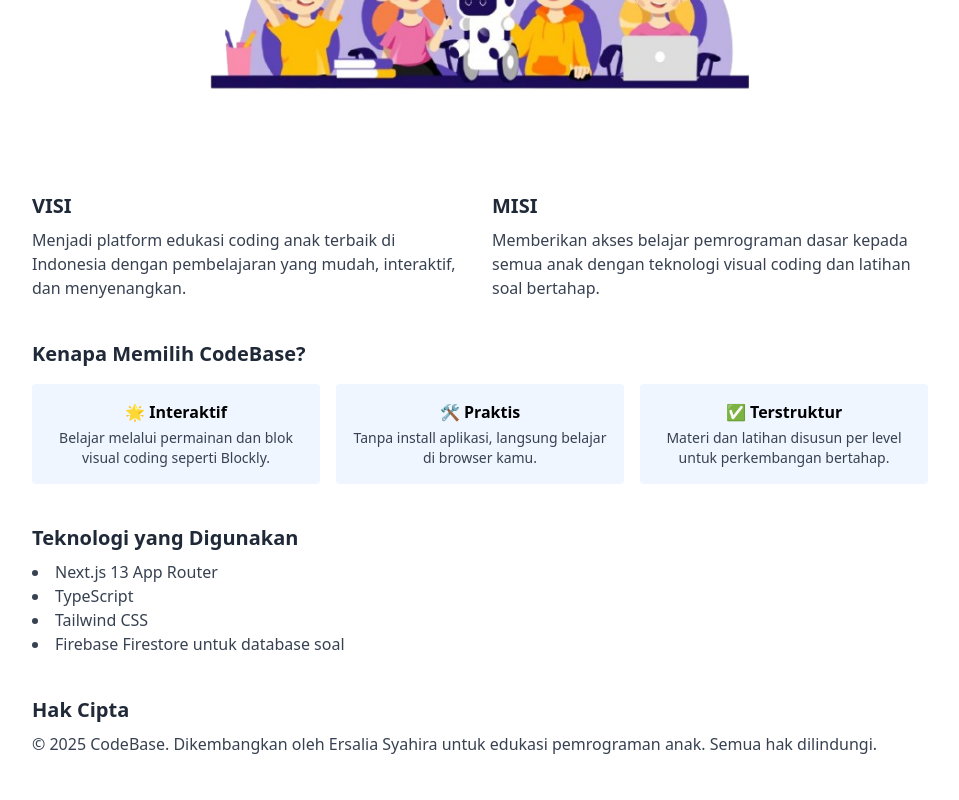
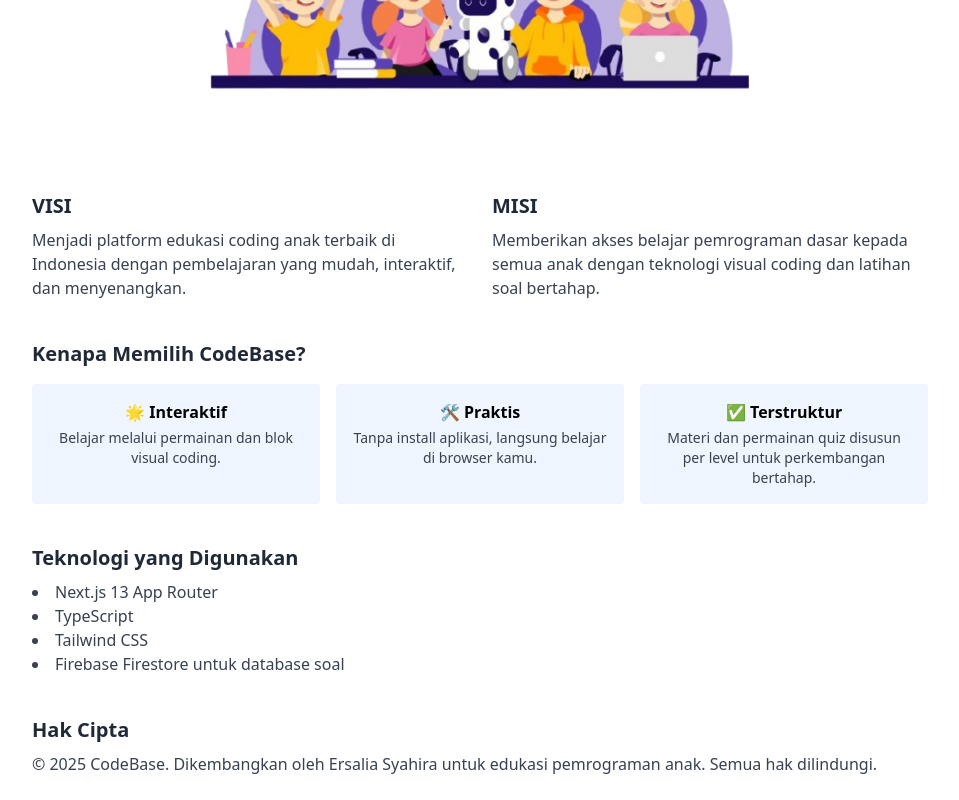
Before and after one commit to ersaiurs/codebase, a Next.js app: page /tentang in a window 1280 px wide. Shown: the part 490-1290 px from the top of the page, without its empty margins (160-1119 px from the left). Built offline with nearby package versions, Linux system fonts and the light colour scheme; no server answers.

Commit message:
Update halaman Tentang

```diff
--- a/app/tentang/page.tsx
+++ b/app/tentang/page.tsx
@@ -56,7 +56,7 @@ export default function TentangPage() {
           <div className="grid md:grid-cols-3 gap-4 text-center">
             <div className="bg-blue-50 p-4 rounded">
               <p className="font-semibold">🌟 Interaktif</p>
-              <p className="text-gray-700 text-sm mt-1">Belajar melalui permainan dan blok visual coding seperti Blockly.</p>
+              <p className="text-gray-700 text-sm mt-1">Belajar melalui permainan dan blok visual coding.</p>
             </div>
             <div className="bg-blue-50 p-4 rounded">
               <p className="font-semibold">🛠️ Praktis</p>
@@ -64,7 +64,7 @@ export default function TentangPage() {
             </div>
             <div className="bg-blue-50 p-4 rounded">
               <p className="font-semibold">✅ Terstruktur</p>
-              <p className="text-gray-700 text-sm mt-1">Materi dan latihan disusun per level untuk perkembangan bertahap.</p>
+              <p className="text-gray-700 text-sm mt-1">Materi dan permainan quiz disusun per level untuk perkembangan bertahap.</p>
             </div>
           </div>
         </section>
```
